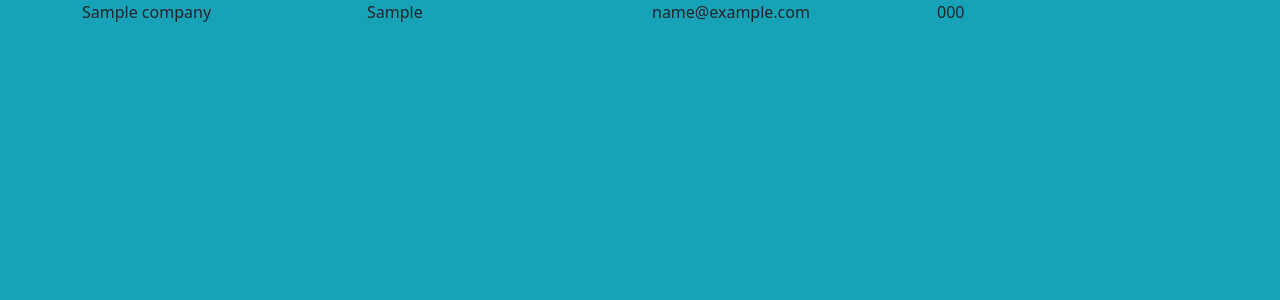
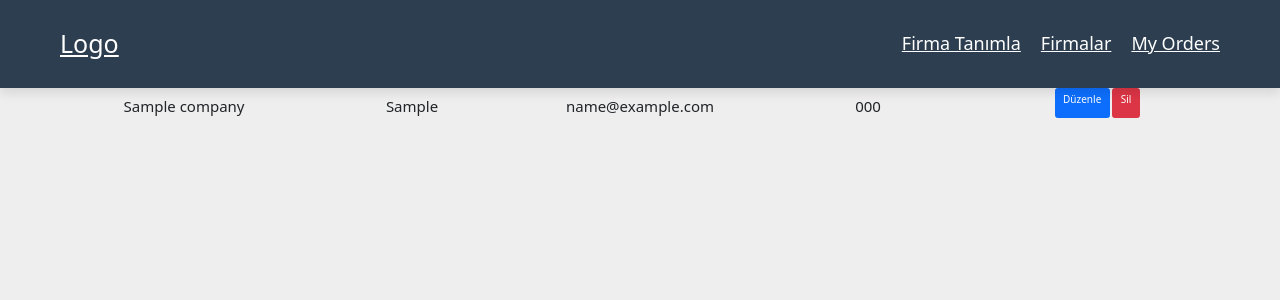
Before and after one commit to Teknik63/beyoglu, a PHP site: page /supply_company_check.php in a window 1280 px wide. Shown: the top 300 px of the page. Run offline with PHP 8.4, Linux system fonts and the light colour scheme; tables that the repository leaves empty or names only in its code hold one stand-in row (values such as "Sample post").

Commit message:
0.2 admin supply complited

```diff
--- a/admin/supply_company_check.php
+++ b/admin/supply_company_check.php
@@ -17,6 +17,13 @@ if (isset($_POST['add'])) {
     }
 }
 
+if (isset($_GET["Sil"])) {
+    $delete_query = "DELETE FROM supply_company WHERE `supply_company`.`id` = ?";
+    $query_delete = $conn->prepare($delete_query);
+    $query_delete->execute([$_GET["Sil"]]);
+    header("Location:supply_company_check.php");
+}
+
 ?>
 
 <!DOCTYPE html>
@@ -26,12 +33,13 @@ if (isset($_POST['add'])) {
     <meta charset="UTF-8">
     <meta name="viewport" content="width=device-width, initial-scale=1.0">
     <title>Document</title>
-    <!--     <link rel="stylesheet" href="https://cdnjs.cloudflare.com/ajax/libs/font-awesome/6.2.1/css/all.min.css"> -->
+    <link rel="stylesheet" href="https://cdnjs.cloudflare.com/ajax/libs/font-awesome/6.2.1/css/all.min.css">
     <link rel="stylesheet" href="../css/bootstrap.min.css">
-    <link rel="stylesheet" href="../css/stil.css">
+    <link rel="stylesheet" href="../css/style.css">
 </head>
 
 <body>
+    <?php include '../components/header.php';   ?>
     <div class="container">
 
         <?php
@@ -41,10 +49,15 @@ if (isset($_POST['add'])) {
         ?>
             <div class="col-12">
                 <div class="row">
-                    <div class="title col"><?= $fetch_order['company_name']; ?></div>
-                    <div class="title col"><?= $fetch_order['company_official']; ?></div>
-                    <div class="title col"><?= $fetch_order['email']; ?></div>
-                    <div class="title col"><?= $fetch_order['telephone']; ?></div>
+                    <div class="title col text-center"><?= $fetch_order['company_name']; ?></div>
+                    <div class="title col text-center"><?= $fetch_order['company_official']; ?></div>
+                    <div class="title col text-center"><?= $fetch_order['email']; ?></div>
+                    <div class="title col text-center"><?= $fetch_order['telephone']; ?></div>
+                    <div class="col d-flex justify-content-center">
+                        <a href="supply_company_update.php?duzenle=<?= $fetch_order['id']; ?>" class="btn btn-primary mx-1" name="duzenle">Düzenle</a>
+                        <a href="?Sil=<?= $fetch_order['id']; ?>" class="btn btn-danger " name="sil" onclick="return confirm('Silinsin mi')">Sil</a>
+                    </div>
+
                 </div>
 
             </div>
@@ -55,13 +68,11 @@ if (isset($_POST['add'])) {
 
     </div>
 
+    <script src="https://cdnjs.cloudflare.com/ajax/libs/sweetalert/2.1.2/sweetalert.min.js"></script>
+
+    <script src="../js/script.js"></script>
 
 
-
-
-
-    <script src="https://cdnjs.cloudflare.com/ajax/libs/sweetalert/2.1.2/sweetalert.min.js"></script>
-    <script src="../js/script.js"></script>
     <?php include '../components/alert.php'; ?>
 </body>
 
--- a/components/header.php
+++ b/components/header.php
@@ -4,15 +4,15 @@
       <a href="#" class="logo">Logo</a>
 
       <nav class="navbar">
-         <a href="add_product.php">add product</a>
-         <a href="view_products.php">view products</a>
+         <a href="supply_company.php">Firma Tanımla</a>
+         <a href="supply_company_check.php">Firmalar</a>
          <a href="orders.php">my orders</a>
          <?php
-         $count_cart_items = $conn->prepare("SELECT * FROM `cart` WHERE username = ?");
-         $count_cart_items->execute([$user_name]);
-         $total_cart_items = $count_cart_items->rowCount();
+         /*                         $count_cart_items = $conn->prepare("SELECT * FROM `cart` WHERE username = ?");
+                        $count_cart_items->execute([$user_name]);
+                        $total_cart_items = $count_cart_items->rowCount(); */
          ?>
-         <a href="shopping_cart.php" class="cart-btn">cart<span><?= $total_cart_items; ?></span></a>
+         <!-- <a href="shopping_cart.php" class="cart-btn">cart<span></span></a> --> <!-- $total_cart_items; -->
       </nav>
 
       <div id="menu-btn" class="fas fa-bars"></div>
--- a/css/stil.css
+++ b/css/stil.css
@@ -44,3 +44,10 @@ body {
 #login .container #login-row #login-column #login-box #login-form #register-link {
     margin-top: -85px;
 }
+
+.row {
+    border-bottom: 2px red !important;
+    margin-top: 1em;
+    background-color: white;
+    color: black;
+}
--- a/css/style.css
+++ b/css/style.css
@@ -12,7 +12,7 @@
    --box-shodow: 0 .5rem 1rem rgba(0, 0, 0, .1);
 }
 
-* {
+supply_company_check.php * {
    font-family: 'Montserrat', sans-serif;
    margin: 0;
    padding: 0;
@@ -77,7 +77,8 @@ section {
    border: var(--border);
 }
 
-.btn,
+.btn {}
+
 .delete-btn {
    display: block;
    text-align: center;
@@ -89,19 +90,6 @@ section {
    font-size: 1.8rem;
    text-transform: capitalize;
    border-radius: .5rem;
-}
-
-.btn {
-   background-color: var(--main-color);
-}
-
-.delete-btn {
-   background-color: var(--red);
-}
-
-.btn:hover,
-.delete-btn:hover {
-   background-color: var(--black);
 }
 
 .header {
@@ -359,6 +347,14 @@ section {
    flex: 1 1 30rem;
 }
 
+.title {
+   font-size: 1.5rem;
+   align-items: center;
+   justify-content: center;
+   margin-top: .5em;
+}
+
+
 .checkout .row .summary .title {
    font-size: 2.2rem;
    color: var(--black);
@@ -502,6 +498,7 @@ section {
 .order-details .box-container .box .col {
    flex: 1 1 40rem;
 }
+
 
 .order-details .box-container .box .col .image {
    height: 17rem;
```
Also changed, not shown: admin/supply_company.php (+9 -4 lines), admin/supply_company_update.php (added, +80 -0 lines).
